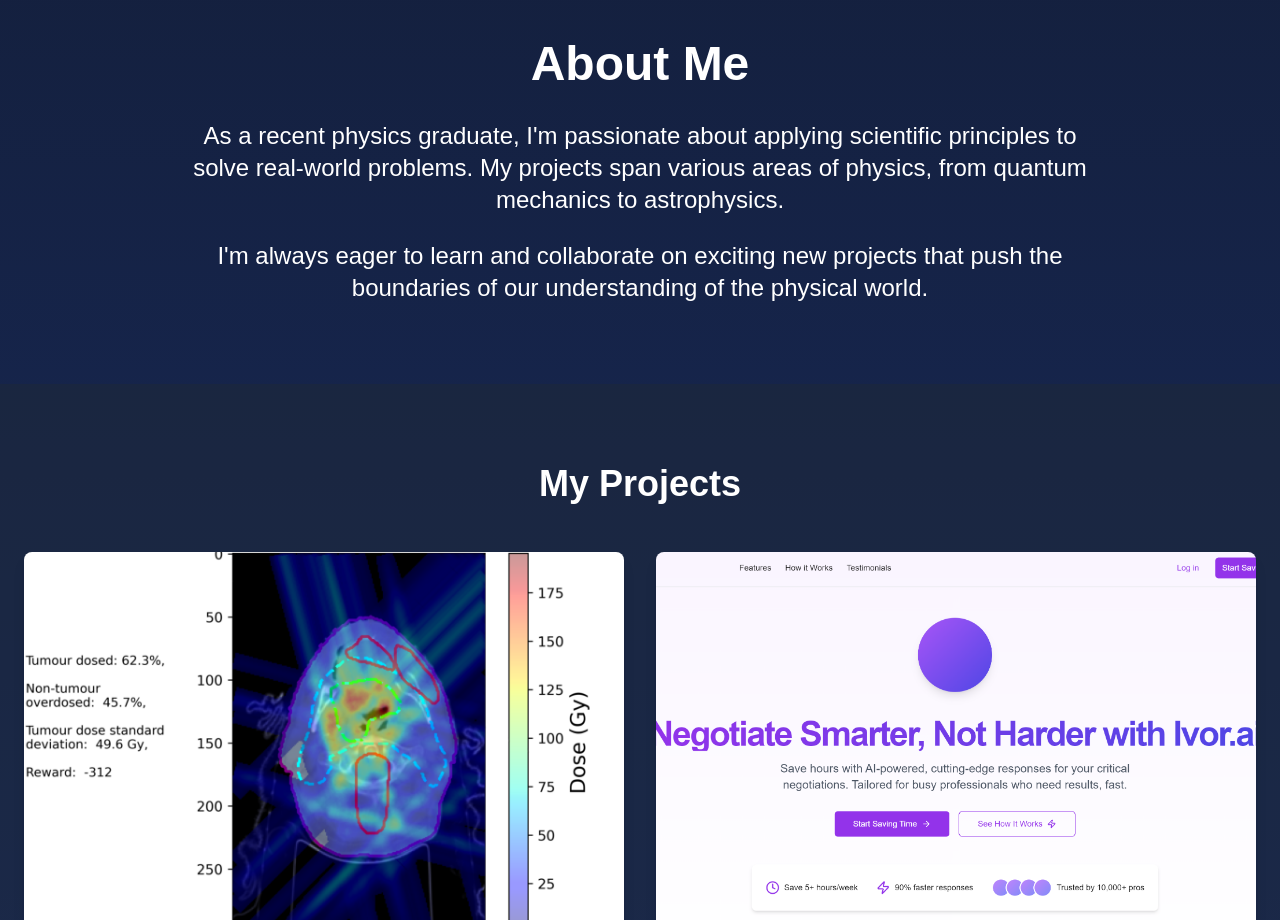
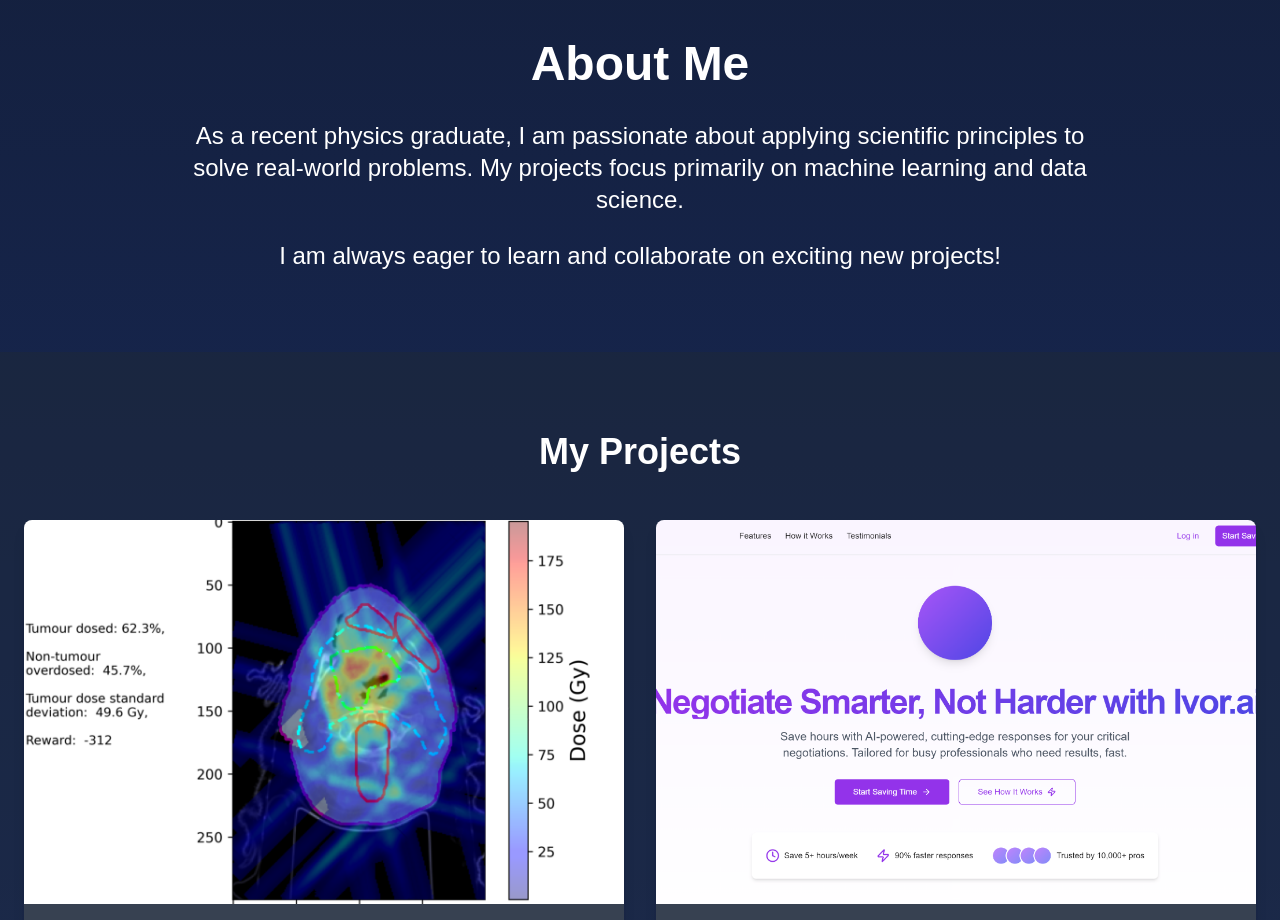
Before and after one commit to haydentbs/portfolio_website, a Next.js app: page / in a window 1280 px wide. Shown: the part 840-1760 px from the top of the page. Built offline with nearby package versions, Linux system fonts and the light colour scheme.

Commit message:
fixed build

```diff
--- a/app/components/About.tsx
+++ b/app/components/About.tsx
@@ -21,10 +21,10 @@ export default function About() {
           className="max-w-4xl mx-auto text-2xl text-center"
         >
           <p className="mb-6">
-            As a recent physics graduate, I'm passionate about applying scientific principles to solve real-world problems. My projects span various areas of physics, from quantum mechanics to astrophysics.
+            As a recent physics graduate, I am passionate about applying scientific principles to solve real-world problems. My projects focus primarily on machine learning and data science.
           </p>
           <p>
-            I'm always eager to learn and collaborate on exciting new projects that push the boundaries of our understanding of the physical world.
+            I am always eager to learn and collaborate on exciting new projects!
           </p>
         </motion.div>
       </div>
```
